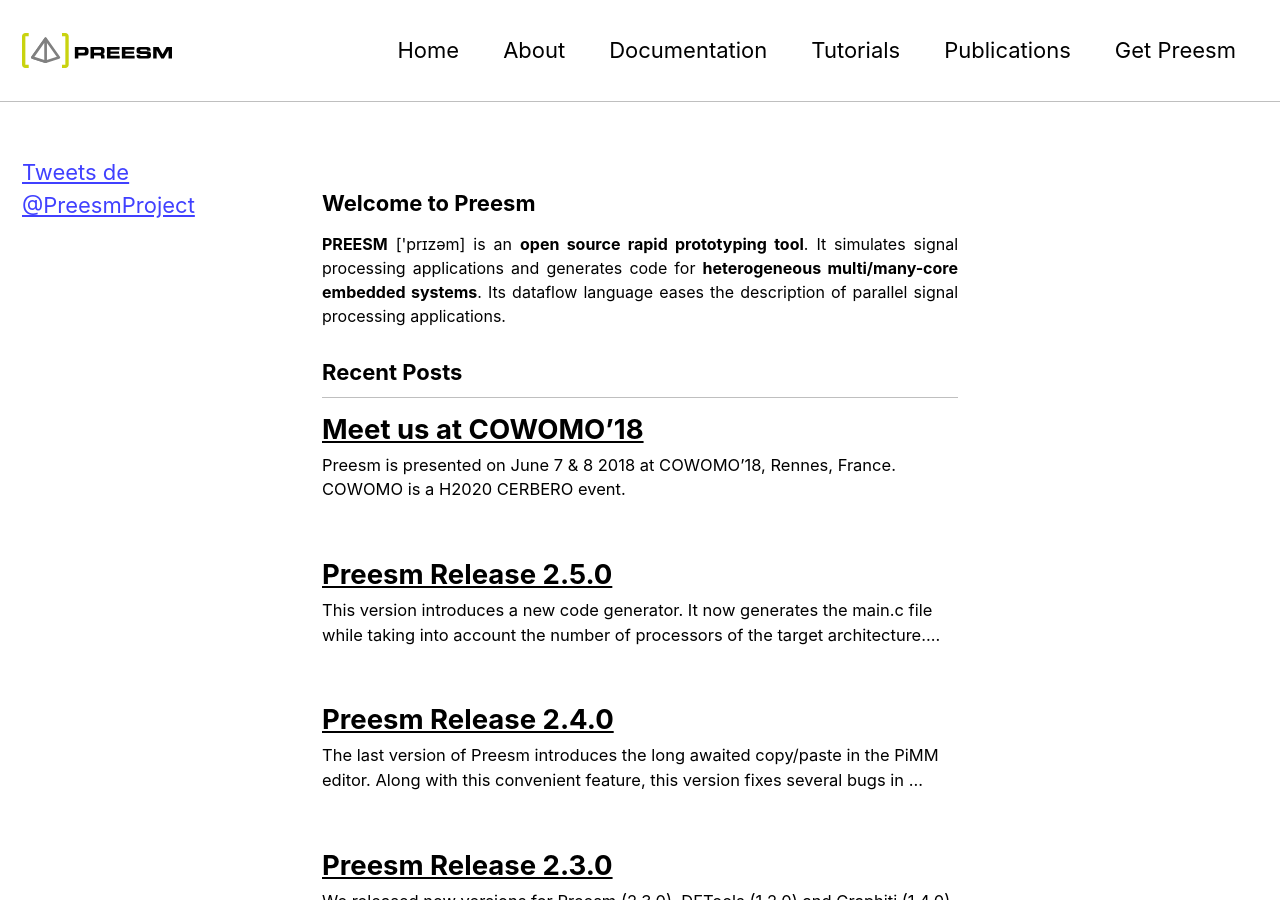
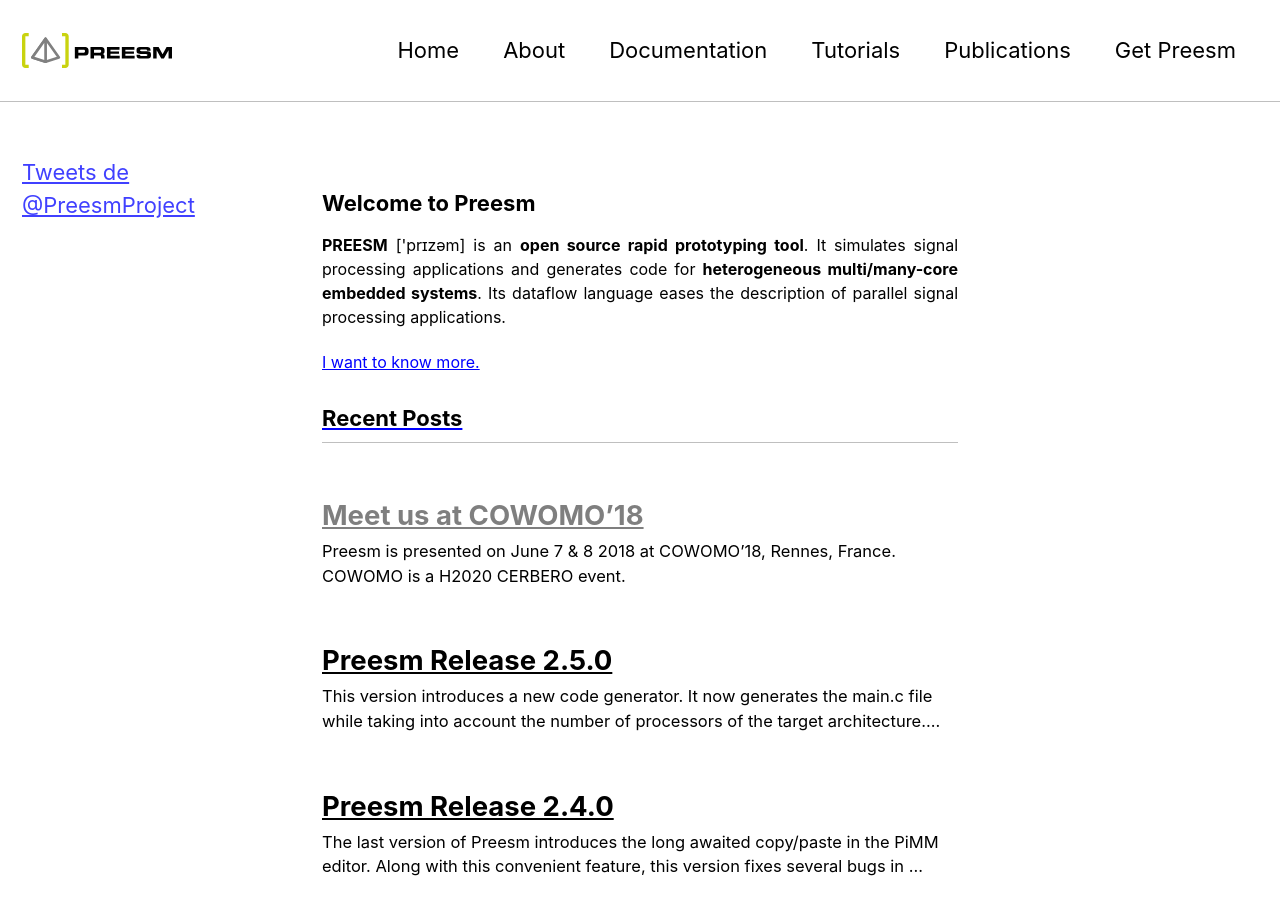
Before and after one commit to preesm/preesm.github.io, a Jekyll site: the page built from index.html, in a window 1280 px wide and 900 px high. Built offline with Jekyll 4.4.1, drawn with Linux system fonts in a browser that asks for light colours; nearby versions of some CDN libraries; the list of posts is cut into pages by our own code; comment, search, counter and statistics services are not loaded.

Commit message:
Link to about page on home.

```diff
--- a/_layouts/home.html
+++ b/_layouts/home.html
@@ -5,6 +5,8 @@ layout: archive
 {% if page.url == "/" %}
 <h3>Welcome to Preesm</h3>
 <p style="font-size: 16px; text-align: justify;"><strong>PREESM</strong> ['prɪzəm] is an <strong>open source rapid prototyping tool</strong>. It simulates signal processing applications and generates code for <strong>heterogeneous multi/many-core embedded systems</strong>. Its dataflow language eases the description of parallel signal processing applications.</p>
+
+<p style="font-size: 16px; text-align: justify;"><a href="./about">I want to know more.</p>
 {% endif %}
 
 
```
